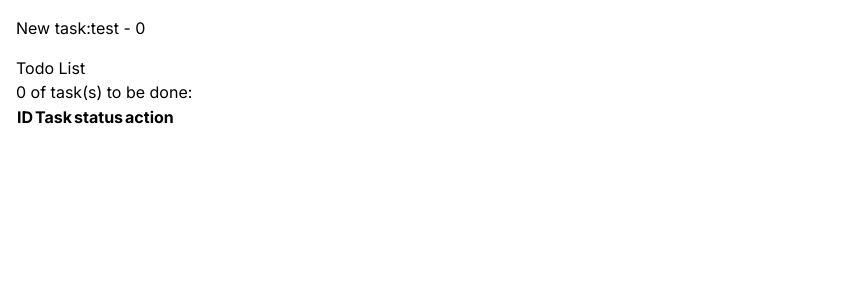
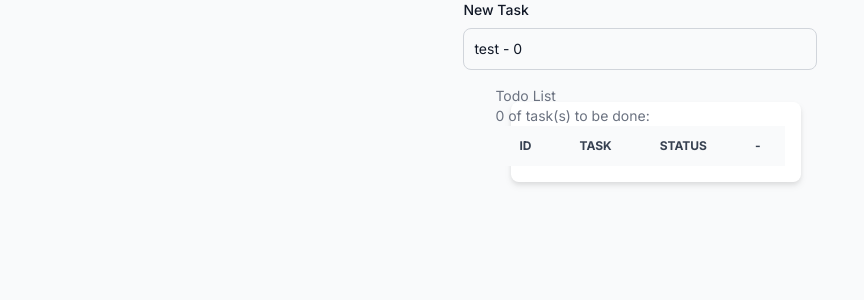
Before and after one commit to hhao99/todo-next-template, a Next.js app: page /todo in a window 1280 px wide. Shown: the top 300 px of the page, without its empty margins (0-864 px from the left). Built offline with nearby package versions, Linux system fonts and the light colour scheme.

Commit message:
complete the table

```diff
--- a/package.json
+++ b/package.json
@@ -9,9 +9,13 @@
     "lint": "next lint"
   },
   "dependencies": {
+    "@heroicons/react": "^2.1.1",
+    "flowbite": "^2.2.1",
+    "flowbite-react": "^0.7.2",
     "next": "14.1.0",
     "react": "^18",
     "react-dom": "^18",
+    "tailwind-merge": "^2.2.1",
     "uuid": "^9.0.1",
     "zod": "^3.22.4",
     "zustand": "^4.5.0"
--- a/src/app/layout.tsx
+++ b/src/app/layout.tsx
@@ -1,6 +1,8 @@
 import type { Metadata } from "next";
 import { Inter } from "next/font/google";
 import "./globals.css";
+import { Flowbite, ThemeModeScript } from "flowbite-react";
+import { twMerge } from "tailwind-merge";
 
 const inter = Inter({ subsets: ["latin"] });
 
@@ -16,7 +18,12 @@ export default function RootLayout({
 }>) {
   return (
     <html lang="en">
-      <body className={inter.className}>{children}</body>
+      <head>
+      <ThemeModeScript />
+      </head>
+      <body className={twMerge("bg-gray-50 dark:bg-gray-900", inter.className)}>
+      <Flowbite>{children}</Flowbite>
+        </body>
     </html>
   );
 }
--- /dev/null
+++ b/src/app/table/page.tsx
@@ -0,0 +1,6 @@
+import { Alert } from 'flowbite-react'
+export default function Home() {
+    return (
+        <Alert color='info'>Table Demo</Alert>
+    )
+}
--- a/src/app/todo/add.tsx
+++ b/src/app/todo/add.tsx
@@ -26,9 +26,17 @@ export  function AddTodo() {
 
     }
     return (
-      <div>
-        <label>New task:
+
+    <>
+      <form className='max-w-sm mx-auto'>
+
+            <label html_for="task" className="block mb-2 text-sm font-medium text-gray-900 dark:text-gray-400">
+                New Task</label>
             <input type='text' name='task' id='task'
+                className="bg-gray-50 border border-gray-300 text-gray-900 text-sm rounded-lg focus:ring-blue-500 focus:border-blue-500 block w-full p-2.5 dark:bg-gray-700 dark:border-gray-600 dark:placeholder-gray-400 dark:text-white dark:focus:ring-blue-500 dark:focus:border-blue-500"
+                placeholder="new task"
+                required
+
                 onChange={ e=> setTask(e.target.value)}
                 value={task}
                 placeholder='new task'
@@ -39,9 +47,8 @@ export  function AddTodo() {
                     }
                 }}
             />
-        </label>
 
-      </div>
-
+      </form>
+      </>
     );
   }
--- a/src/app/todo/list.tsx
+++ b/src/app/todo/list.tsx
@@ -2,47 +2,57 @@ import { useStore } from './store'
 import type { ITodo } from '@/types/todo'
 import type { IAppState } from '@/types/appstate'
 
-
+// flowbite
+import {
+  Table,
+  TableBody,
+  TableHead,
+  TableHeadCell,
+  TableRow,
+  TableCell
+} from 'flowbite-react';
 export function TodoItem({todo}: {todo:ITodo}) {
     const { remove, toggle } = useStore( (state:IAppState) => state)
-
-
     return (
-      <tr>
-        <td>{todo.id}</td>
-        <td>{todo.task}</td>
-        <td>
+      <TableRow>
+        <TableCell >{todo.id}</TableCell>
+        <TableCell className='px-6 py-4 font-medium'>{todo.task}</TableCell>
+        <TableCell className='px-6 py-4'>
             <span onClick={e => toggle(todo.id)}>
             <input type='checkbox' checked={todo.complete} />
                 {todo.complete? 'ok': 'open'}
-
             </span>
-        </td>
-        <td><button onClick={e=> remove(todo.id)}>remove</button></td>
-      </tr>
+        </TableCell>
+        <TableCell className='px-6 py-4'>
+          <button type='button'
+            className='text-white bg-blue-700 hover:bg-blue-800 focus:ring-4 focus:ring-blue-300 font-medium rounded-lg text-sm px-5 py-2.5 dark:bg-blue-600 dark:hover:bg-blue-700 focus:outline-none dark:focus:ring-blue-800'
+          onClick={e=> remove(todo.id)}>remove</button>
+        </TableCell>
+      </TableRow>
 
     );
   }
 
 export  function TodoList() {
     const { list } = useStore( (state:IAppState)=> state)
+    const columns = ['id','task','status','-']
   return (
-    <div>
-        <h1>Todo List</h1>
-        <h5>{list.length} of task(s) to be done:</h5>
-        <table className='table-auto'>
-            <thead>
-                <th>ID</th>
-                <th>Task</th>
-                <th>status</th>
-                <th>action</th>
-            </thead>
-            <tbody>
+    <div className='relative overflow-x-auto'>
+       <Table>
+          <caption className='text-left'>
+            <h1>Todo List</h1>
+            <h5>{list.length} of task(s) to be done:</h5>
+          </caption>
+          <TableHead>
+                <TableRow>
+                  {columns.map( c=> <TableHeadCell key={c}>{c}</TableHeadCell>) }
+                </TableRow>
+          </TableHead>
+          <TableBody>
             {list && list.map( (todo: ITodo) => <TodoItem key={todo.id} todo={todo}/>  )}
 
-            </tbody>
-
-          </table>
+          </TableBody>
+          </Table>
     </div>
 
   );
--- a/src/app/todo/page.tsx
+++ b/src/app/todo/page.tsx
@@ -2,7 +2,7 @@
 import TodoApp from './index'
 export default function Home() {
   return (
-    <main>
+    <main className='flex justify-center items-center'>
         <TodoApp />
     </main>
 
--- a/tailwind.config.ts
+++ b/tailwind.config.ts
@@ -1,20 +1,73 @@
+import flowbite from "flowbite/plugin";
 import type { Config } from "tailwindcss";
 
 const config: Config = {
-  content: [
-    "./src/pages/**/*.{js,ts,jsx,tsx,mdx}",
-    "./src/components/**/*.{js,ts,jsx,tsx,mdx}",
-    "./src/app/**/*.{js,ts,jsx,tsx,mdx}",
-  ],
+  content: ["./app/**/*.{ts,tsx}", "./node_modules/flowbite-react/lib/**/*.js"],
   theme: {
     extend: {
-      backgroundImage: {
-        "gradient-radial": "radial-gradient(var(--tw-gradient-stops))",
-        "gradient-conic":
-          "conic-gradient(from 180deg at 50% 50%, var(--tw-gradient-stops))",
+      colors: {
+        primary: {
+          50: "#eff6ff",
+          100: "#dbeafe",
+          200: "#bfdbfe",
+          300: "#93c5fd",
+          400: "#60a5fa",
+          500: "#3b82f6",
+          600: "#2563eb",
+          700: "#1d4ed8",
+          800: "#1e40af",
+          900: "#1e3a8a",
+        },
+      },
+      fontFamily: {
+        sans: [
+          "Inter",
+          "ui-sans-serif",
+          "system-ui",
+          "-apple-system",
+          "system-ui",
+          "Segoe UI",
+          "Roboto",
+          "Helvetica Neue",
+          "Arial",
+          "Noto Sans",
+          "sans-serif",
+          "Apple Color Emoji",
+          "Segoe UI Emoji",
+          "Segoe UI Symbol",
+          "Noto Color Emoji",
+        ],
+        body: [
+          "Inter",
+          "ui-sans-serif",
+          "system-ui",
+          "-apple-system",
+          "system-ui",
+          "Segoe UI",
+          "Roboto",
+          "Helvetica Neue",
+          "Arial",
+          "Noto Sans",
+          "sans-serif",
+          "Apple Color Emoji",
+          "Segoe UI Emoji",
+          "Segoe UI Symbol",
+          "Noto Color Emoji",
+        ],
+        mono: [
+          "ui-monospace",
+          "SFMono-Regular",
+          "Menlo",
+          "Monaco",
+          "Consolas",
+          "Liberation Mono",
+          "Courier New",
+          "monospace",
+        ],
       },
     },
   },
-  plugins: [],
+  plugins: [flowbite],
 };
+
 export default config;
```
Also changed, not shown: 2 other files (tests, documents, lock files or other folders).
